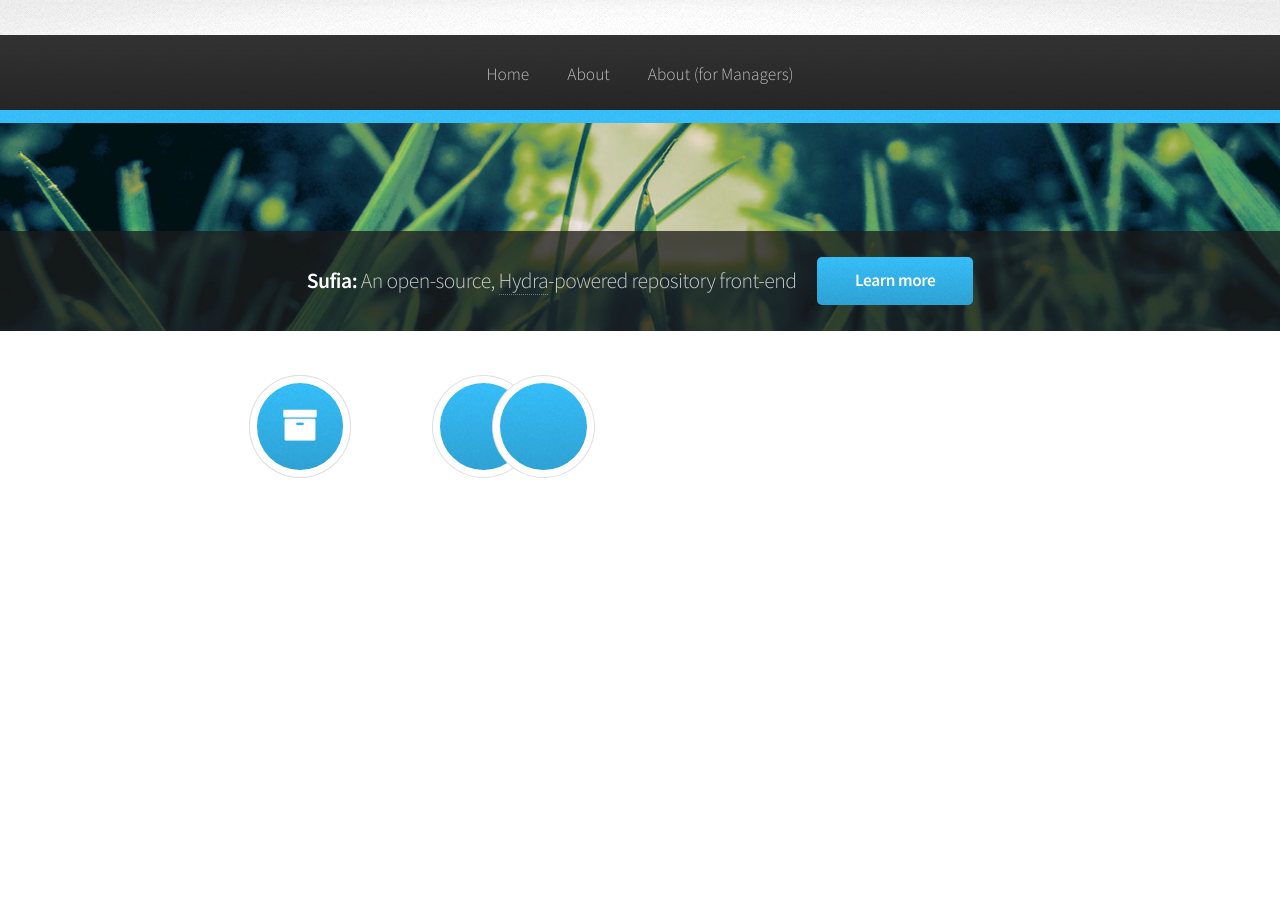
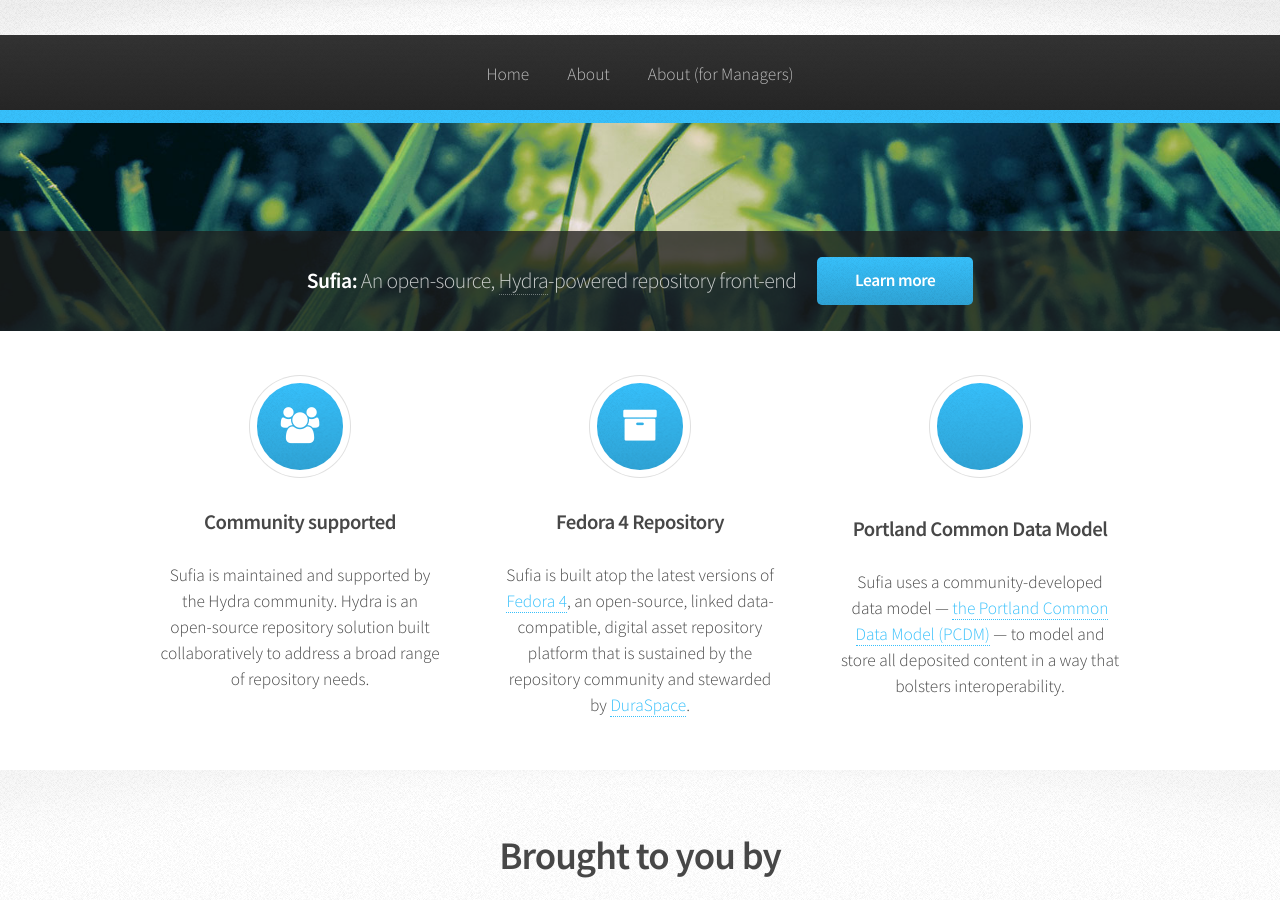
Before and after one commit to samvera-labs/sufia.io, a Jekyll site: the page built from index.html, in a window 1280 px wide and 900 px high. Built offline with Jekyll 4.4.1, drawn with Linux system fonts in a browser that asks for light colours.

Commit message:
Update index.html

```diff
--- a/index.html
+++ b/index.html
@@ -17,7 +17,7 @@
         <div class="row double">
             <section class="4u">
                 <div class="box highlight">
-                    <i class="icon major fa-users></i>
+                    <i class="icon major fa-users"></i>
                     <h3>Community supported</h3>
                     <p>Sufia is maintained and supported by the Hydra community. Hydra is an open-source repository solution built collaboratively to address a broad range of repository needs.</p>
                 </div>
```
